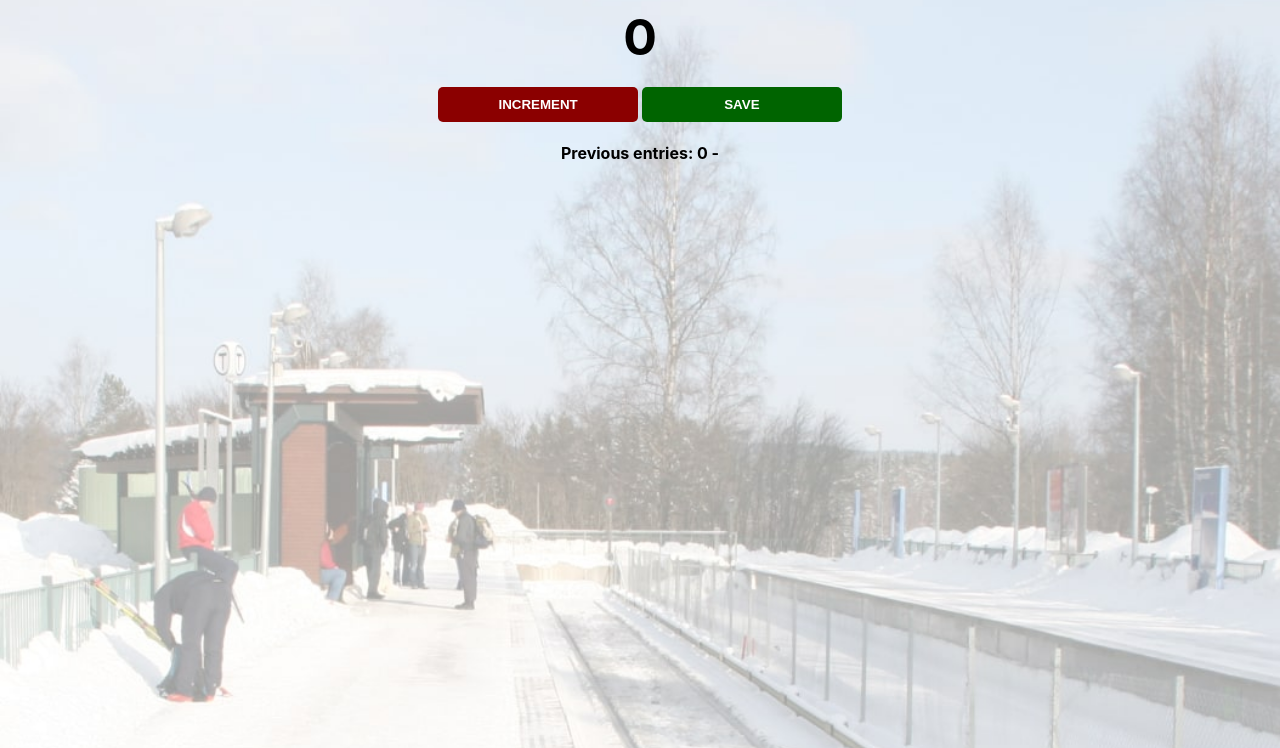
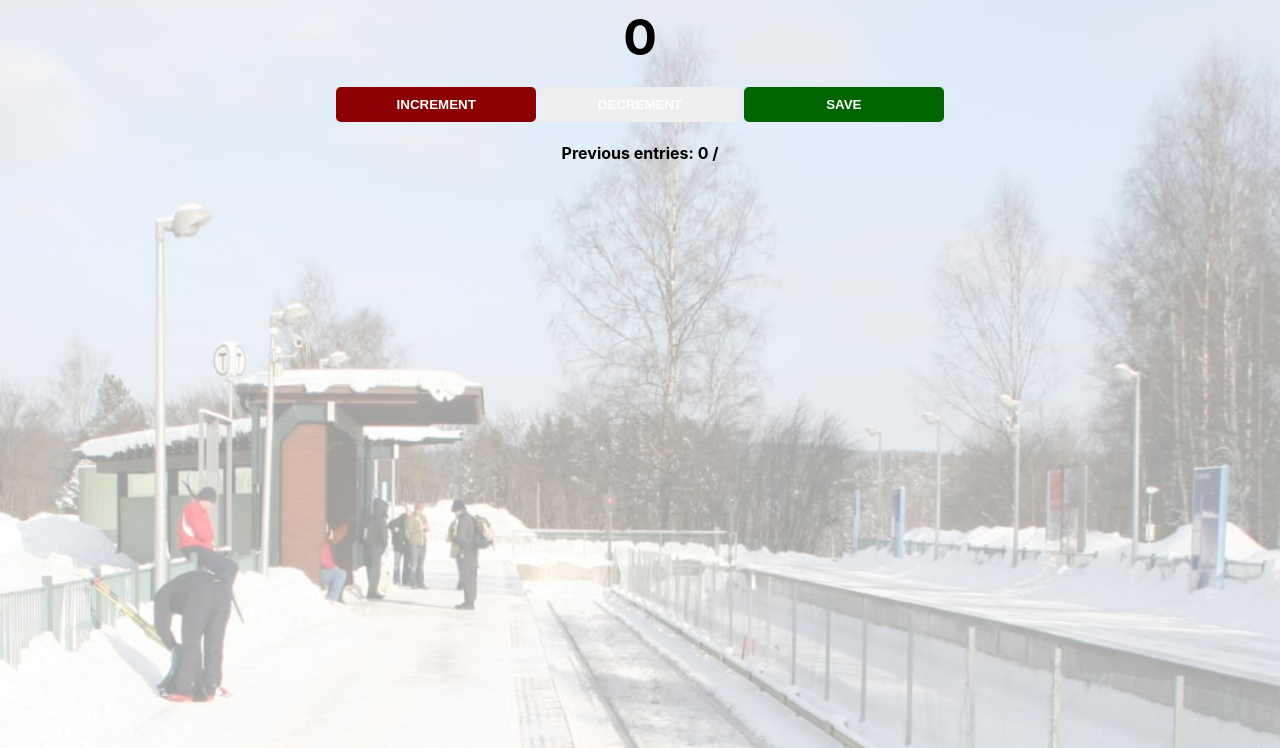
Before and after one commit to PauloMBorges/scrimba-javascript, a plain HTML site: page counter-app/index.html in a window 1280 px wide. Both pictures are taken after a click on the button "SAVE". Shown: the part 52-800 px from the top of the page. Drawn offline with Linux system fonts and the light colour scheme.

Commit message:
Add decrement button and functionality

```diff
--- a/counter-app/index.html
+++ b/counter-app/index.html
@@ -6,6 +6,7 @@
         <h1>People entered:</h1>
         <h2 id="count-el">0</h2>
         <button id="increment-btn" onclick="increment()">INCREMENT</button>
+        <button id="decrement-btn" onclick="decrement()">DECREMENT</button>
         <button id="save-btn" onclick="save()">SAVE</button>
         <p id="save-el">Previous entries: </p>
         <script src="script.js"></script>
--- a/counter-app/script.js
+++ b/counter-app/script.js
@@ -8,9 +8,14 @@ function increment() {
     countEl.innerText = count
 }
 
+function decrement() {
+    count -= 1
+    countEl.innerText = count
+}
+
 function save() {
     history = count
-    saveEl.textContent += history + " - "
+    saveEl.textContent += history + " / "
     count = 0
     countEl.innerText = count
 }
```
